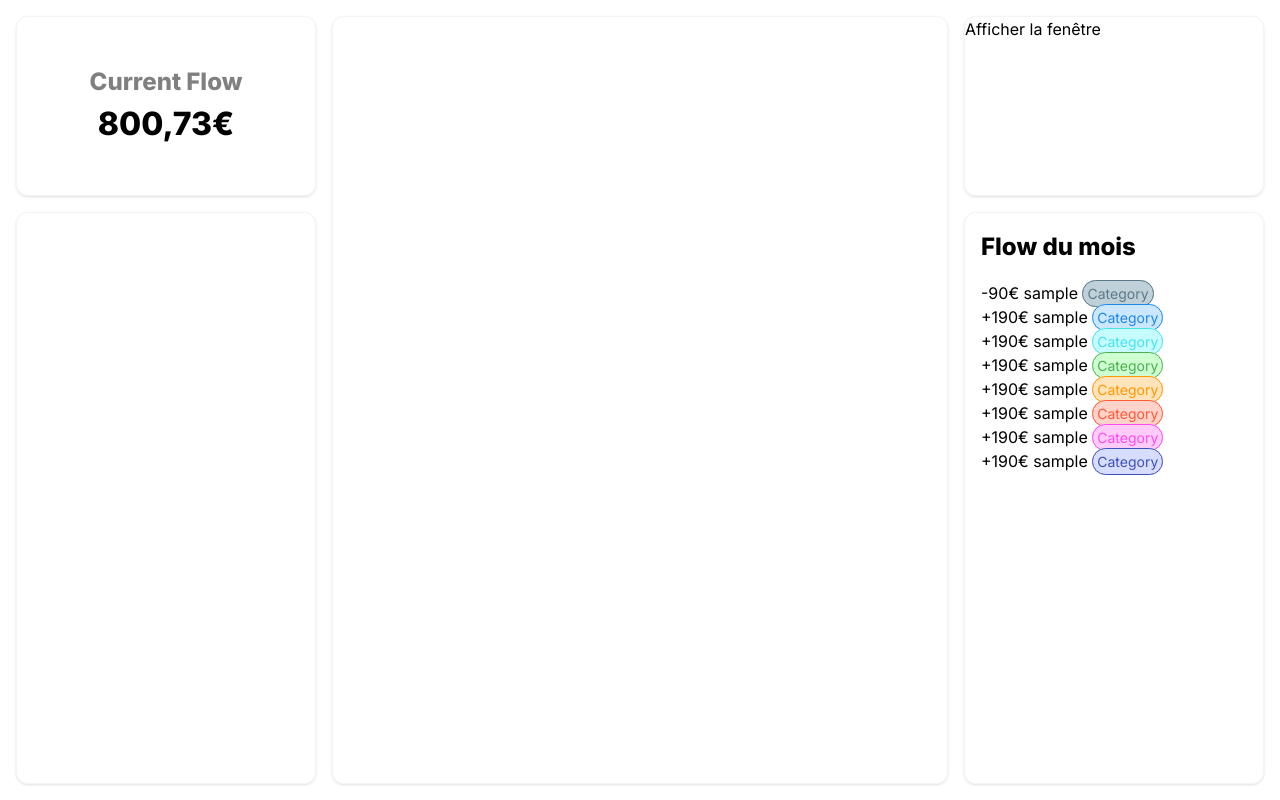
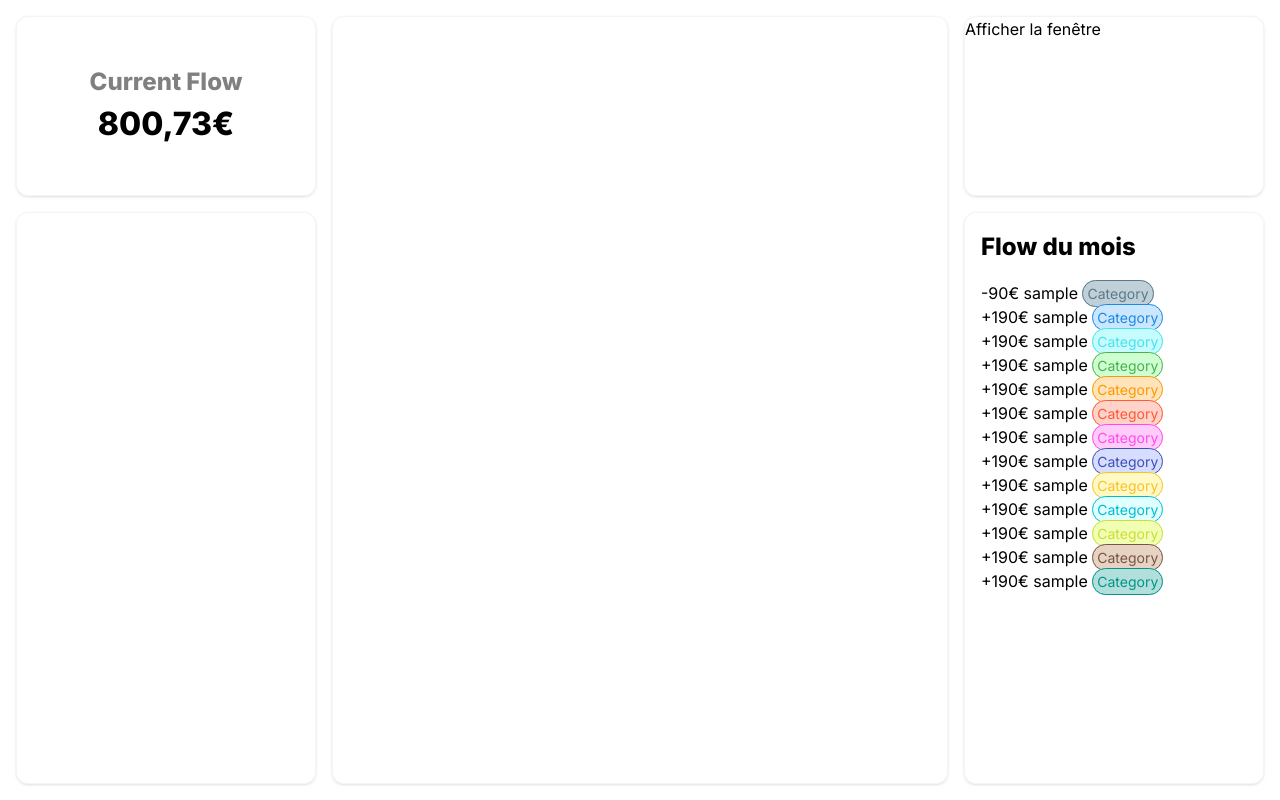
Before and after one commit to Nadran20/Flow, a Next.js app: page /dashboard in a window 1280 px wide. Built offline with nearby package versions, Linux system fonts and the light colour scheme.

Commit message:
dev - add color in tag

```diff
--- a/src/app/dashboard/page.tsx
+++ b/src/app/dashboard/page.tsx
@@ -26,40 +26,60 @@ export default function Page() {
             </Box>
             <Box height={9} width={3}>
                 <div className='flex flex-col mt-4 mx-4'>
-                    <div className='flex flex-rox items-center justify-between mb-4'>
+                    <div className='flex items-center justify-between mb-4'>
                         <Title size='24px'>Flow du mois</Title>
                         <Icon name='bx-plus' color='dark-gray'></Icon>
                     </div>
-                    <div className='flex flex-rox justify-between'>
+                    <div className='flex justify-between'>
                         <p>-90€ sample <Tag>Category</Tag></p>
                         <Icon name='bx-edit' color='gray'></Icon>
                     </div>
-                    <div className='flex flex-rox justify-between'>
+                    <div className='flex justify-between'>
                         <p>+190€ sample <Tag color='blue'>Category</Tag></p>
                         <Icon name='bx-edit' color='gray'></Icon>
                     </div>
-                    <div className='flex flex-rox justify-between'>
+                    <div className='flex justify-between'>
                         <p>+190€ sample <Tag color='light-blue'>Category</Tag></p>
                         <Icon name='bx-edit' color='gray'></Icon>
                     </div>
-                    <div className='flex flex-rox justify-between'>
+                    <div className='flex justify-between'>
                         <p>+190€ sample <Tag color='green'>Category</Tag></p>
                         <Icon name='bx-edit' color='gray'></Icon>
                     </div>
-                    <div className='flex flex-rox justify-between'>
+                    <div className='flex justify-between'>
                         <p>+190€ sample <Tag color='orange'>Category</Tag></p>
                         <Icon name='bx-edit' color='gray'></Icon>
                     </div>
-                    <div className='flex flex-rox justify-between'>
+                    <div className='flex justify-between'>
                         <p>+190€ sample <Tag color='red'>Category</Tag></p>
                         <Icon name='bx-edit' color='gray'></Icon>
                     </div>
-                    <div className='flex flex-rox justify-between'>
+                    <div className='flex justify-between'>
                         <p>+190€ sample <Tag color='pink'>Category</Tag></p>
                         <Icon name='bx-edit' color='gray'></Icon>
                     </div>
-                    <div className='flex flex-rox justify-between'>
+                    <div className='flex justify-between'>
                         <p>+190€ sample <Tag color='purple'>Category</Tag></p>
+                        <Icon name='bx-edit' color='gray'></Icon>
+                    </div>
+                    <div className='flex justify-between'>
+                        <p>+190€ sample <Tag color='yellow'>Category</Tag></p>
+                        <Icon name='bx-edit' color='gray'></Icon>
+                    </div>
+                    <div className='flex justify-between'>
+                        <p>+190€ sample <Tag color='cyan'>Category</Tag></p>
+                        <Icon name='bx-edit' color='gray'></Icon>
+                    </div>
+                    <div className='flex justify-between'>
+                        <p>+190€ sample <Tag color='lime'>Category</Tag></p>
+                        <Icon name='bx-edit' color='gray'></Icon>
+                    </div>
+                    <div className='flex justify-between'>
+                        <p>+190€ sample <Tag color='brown'>Category</Tag></p>
+                        <Icon name='bx-edit' color='gray'></Icon>
+                    </div>
+                    <div className='flex justify-between'>
+                        <p>+190€ sample <Tag color='teal'>Category</Tag></p>
                         <Icon name='bx-edit' color='gray'></Icon>
                     </div>
                 </div>
--- a/src/components/tag/tag.scss
+++ b/src/components/tag/tag.scss
@@ -51,4 +51,34 @@
         color: #3F51B5;
         border-color: #3F51B5;
     }
+
+    &-yellow {
+        background-color: #FFF9C4;
+        color: #FBC02D;
+        border-color: #FBC02D;
+    }
+
+    &-cyan {
+        background-color: #E0FFFF;
+        color: #00BCD4;
+        border-color: #00BCD4;
+    }
+
+    &-lime {
+        background-color: #F0FFB3;
+        color: #CDDC39;
+        border-color: #CDDC39;
+    }
+
+    &-brown {
+        background-color: #E6D3C1;
+        color: #795548;
+        border-color: #795548;
+    }
+
+    &-teal {
+        background-color: #B2DFDB;
+        color: #009688;
+        border-color: #009688;
+    }
 }
--- a/src/components/tag/tag.tsx
+++ b/src/components/tag/tag.tsx
@@ -3,8 +3,10 @@ import './tag.scss'
 
 interface TagProps {
   children: ReactNode;
-  color?: string;
+  color?: color;
 }
+
+type color = 'gray' | 'blue' | 'light-blue' | 'green' | 'orange' | 'red' | 'pink' | 'purple' | 'yellow' | 'cyan' | 'lime' | 'brown' | 'teal';
 
 const Tag: React.FC<TagProps> = ({ color = 'gray', children }) => {
   return <span className={`tag tag-${color}`}>{children}</span>;
```
